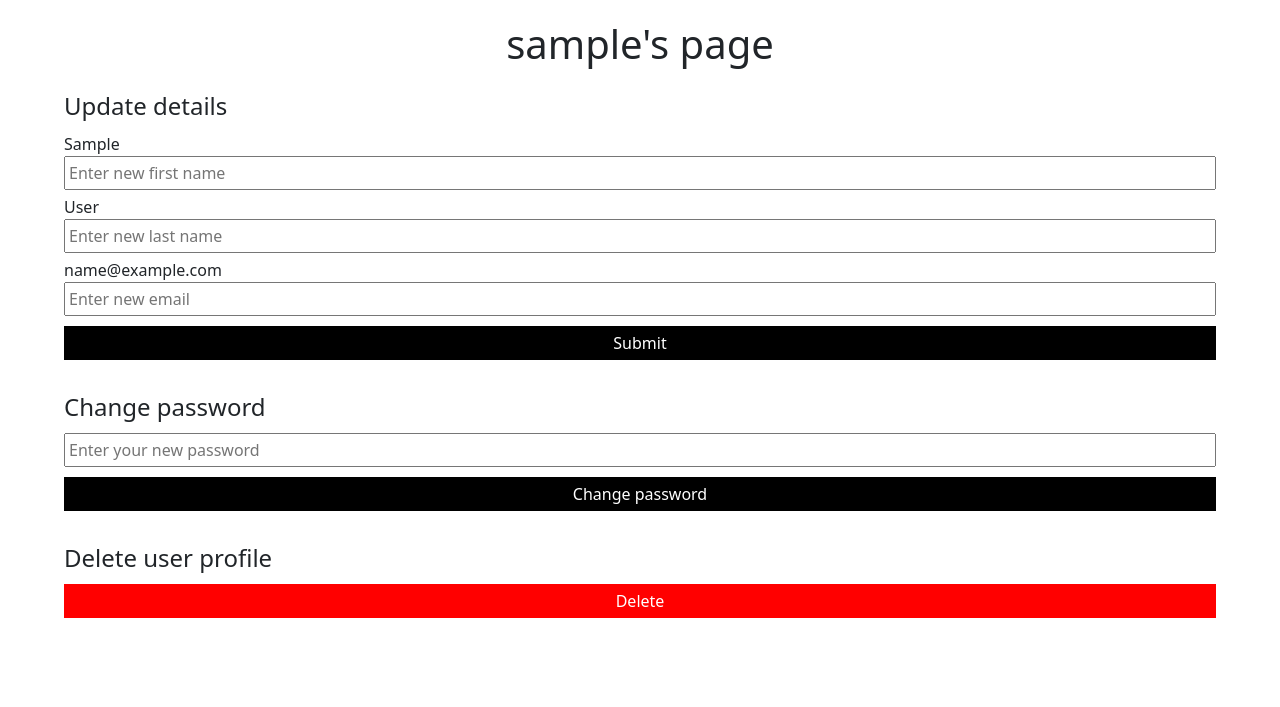
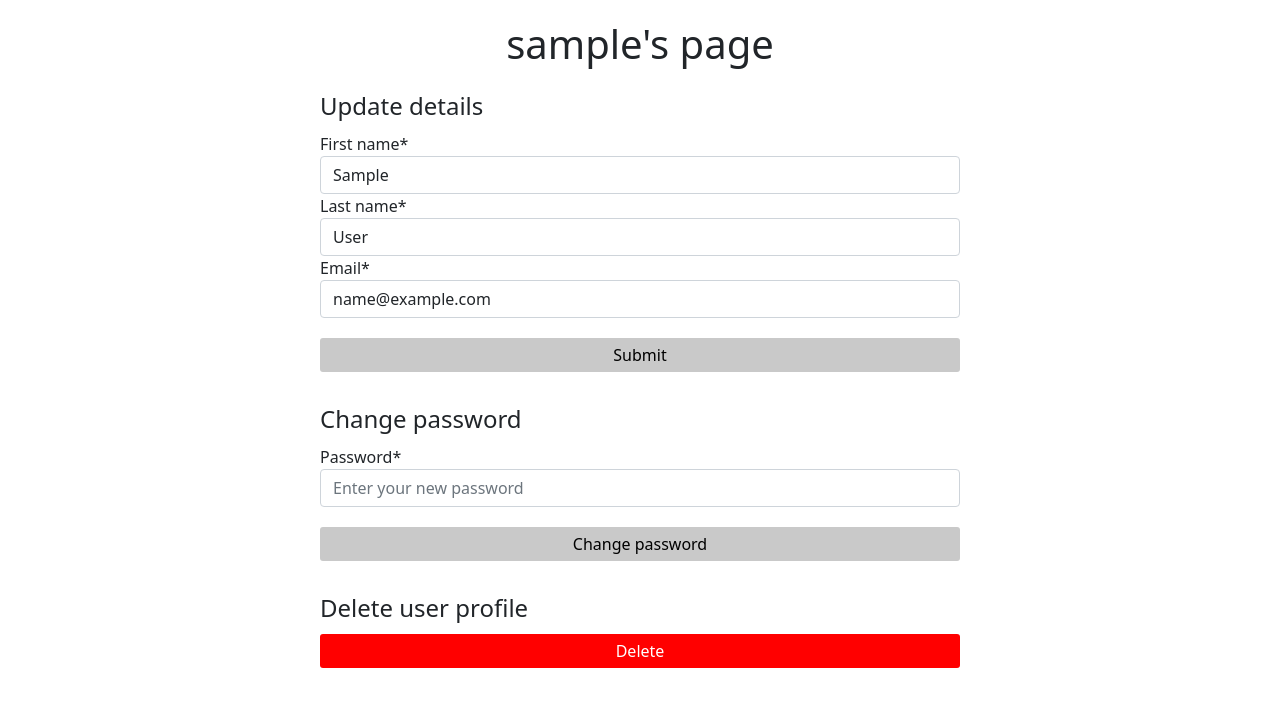
Before and after one commit to chrper80/Code-institute_milestone-project_nr4, a Django app: page /user_page/ in a window 1280 px wide. Shown: the part 56-763 px from the top of the page. Run offline with Django 3.2, Linux system fonts and the light colour scheme; the visitor is signed in with stand-in values (Sample User, id 1); some libraries are stand-ins or nearby versions.

Commit message:
Added styling with Crispy forms to some of my forms

```diff
--- /dev/null
+++ b/static/css/style.css
@@ -0,0 +1,67 @@
+* {
+    padding: 0;
+    margin: 0;
+}
+
+.heading {
+    text-align: center;
+    margin-bottom: 20px;
+}
+
+
+/*Forms*/
+
+#container{
+    width: 90%;
+    margin: 20px auto 0 auto;
+    display: flex;
+    justify-content: center;
+    flex-direction: column;
+}
+
+.submit-button{
+    width: 100%;
+    color: black;
+    background-color: rgb(201, 201, 201);
+    padding: 5px;
+    margin-top: 20px;
+    margin-bottom: 5px;
+    border-radius: 3px;
+    border: none;
+}
+
+.submit-button:hover{
+    background-color: rgb(102, 102, 102);
+    color: white;
+}
+
+@media(min-width: 768px){
+
+    #container{
+        width: 50%;
+        margin: 20px auto 30px auto;
+        display: flex;
+        justify-content: center;
+        flex-direction: column;
+    }
+}
+
+/*User page*/
+
+.delete-button{
+    background-color: red;
+    color: white;
+    width: 100%;
+    padding: 5px;
+    margin-bottom: 25px;
+    border-radius: 3px;
+    border: none;
+}
+
+.delete-button:hover{
+    background-color: rgba(255, 0, 0, 0.822);
+}
+
+.center{
+    text-align: center;
+}
--- a/users/forms.py
+++ b/users/forms.py
@@ -1,9 +1,14 @@
 from django.contrib.auth.forms import UserCreationForm
 from django.contrib.auth.models import User
 from django import forms
+from django.forms import ModelForm, PasswordInput
 
 
 class ext_UserCreationForm(UserCreationForm):
+    password1 = forms.CharField(widget=forms.PasswordInput)
+
+    password2 = forms.CharField(widget=forms.PasswordInput)
+
     class Meta:
         model = User
         fields = ['first_name', 'last_name', 'username',
@@ -11,9 +16,18 @@ class ext_UserCreationForm(UserCreationForm):
 
 
 class ChangingStuff(forms.Form):
-    first_name = forms.CharField(max_length=100,  widget=forms.TextInput(
-        attrs={'class': 'input', "placeholder": "Enter new first name"}))
-    last_name = forms.CharField(max_length=100, widget=forms.TextInput(
-        attrs={'class': 'input', "placeholder": "Enter new last name"}))
-    email = forms.EmailField(widget=forms.EmailInput(
-        attrs={'class': 'input', "placeholder": "Enter new email"}))
+    first_name = forms.CharField(max_length=100)
+    last_name = forms.CharField(max_length=100)
+    email = forms.EmailField()
+
+
+class ChangePassword(ModelForm):
+    class Meta:
+        model = User
+        fields = ["password"]
+        widgets = {
+            "password": PasswordInput(attrs={
+                "class": "input",
+                "placeholder": "Enter your new password",
+            })
+        }
--- a/users/static/users/users.css
+++ /dev/null
@@ -1,43 +0,0 @@
-* {
-    padding: 0;
-    margin: 0;
-}
-
-.heading {
-    text-align: center;
-    margin-bottom: 20px;
-}
-
-
-#container{
-    width: 90%;
-    margin: 20px auto 0 auto;
-    display: flex;
-    justify-content: center;
-    flex-direction: column;
-}
-
-.input{
-    width: 100%;
-    margin-bottom: 5px;
-    padding: 3px;
-}
-
-.submit-button{
-    width: 100%;
-    background-color: black;
-    color: white;
-    border: none;
-    padding: 5px;
-    margin-top: 5px;
-    margin-bottom: 5px;
-}
-
-.delete-button{
-    background-color: red;
-    color: white;
-    width: 100%;
-    border: none;
-    padding: 5px;
-    margin-bottom: 25px;
-}
--- a/users/templates/users/user_page.html
+++ b/users/templates/users/user_page.html
@@ -1,7 +1,8 @@
 {% extends 'base.html' %}
+{% load crispy_forms_filters %}
 {% load static %}
 {% block css %}
-<link rel="stylesheet" href="{% static 'users/users.css' %}">
+<link rel="stylesheet" href="{% static 'css/style.css' %}">
 {% endblock %}
 
 {% block content %}
@@ -13,12 +14,8 @@
         {% csrf_token %}
         <fieldset>
             <legend>Update details</legend>
-            <label for="id_first_name">{{ first_name }}</label>
-            {{form.first_name}}
-            <label for="id_last_name">{{ last_name }}</label>
-            {{form.last_name}}
-            <label for="id_email">{{ email }}</label>
-            {{form.email}}
+            {{form|crispy}}
+
             <input class="submit-button" type="submit" value="Submit">
         </fieldset>
     </form>
@@ -29,7 +26,7 @@
         {% csrf_token %}
         <fieldset>
             <legend>Change password</legend>
-            <input class="input" type="password" placeholder="Enter your new password" name="password">
+            {{change_password_form|crispy}}
             <input class="submit-button" type="submit" value="Change password">
         </fieldset>
     </form>
--- a/users/views.py
+++ b/users/views.py
@@ -1,5 +1,5 @@
 from django.shortcuts import render, redirect
-from .forms import ext_UserCreationForm, ChangingStuff
+from .forms import ext_UserCreationForm, ChangingStuff, ChangePassword
 from django.contrib import messages
 from django.contrib.auth.models import User
 
@@ -19,18 +19,20 @@ def new_user(request):
 
 
 def user_page(request):
-    form = ChangingStuff()
-    first_name = request.user.first_name
-    last_name = request.user.last_name
+    initial_data = {
+        "first_name": request.user.first_name,
+        "last_name": request.user.last_name,
+        "username": request.user.username,
+        "email": request.user.email,
+    }
+    form = ChangingStuff(initial=initial_data)
+    change_password_form = ChangePassword()
     username = request.user.username
-    email = request.user.email
 
     context = {
         "form": form,
-        "first_name": first_name,
-        "last_name": last_name,
-        "username": username,
-        "email": email
+        "change_password_form": change_password_form,
+        "username": username
     }
 
     return render(request, 'users/user_page.html', context)
```
Also changed, not shown: neemas_shop/settings.py (+7 -0 lines), templates/registration/login.html (+13 -13 lines), users/templates/users/new_user.html (+16 -17 lines).
